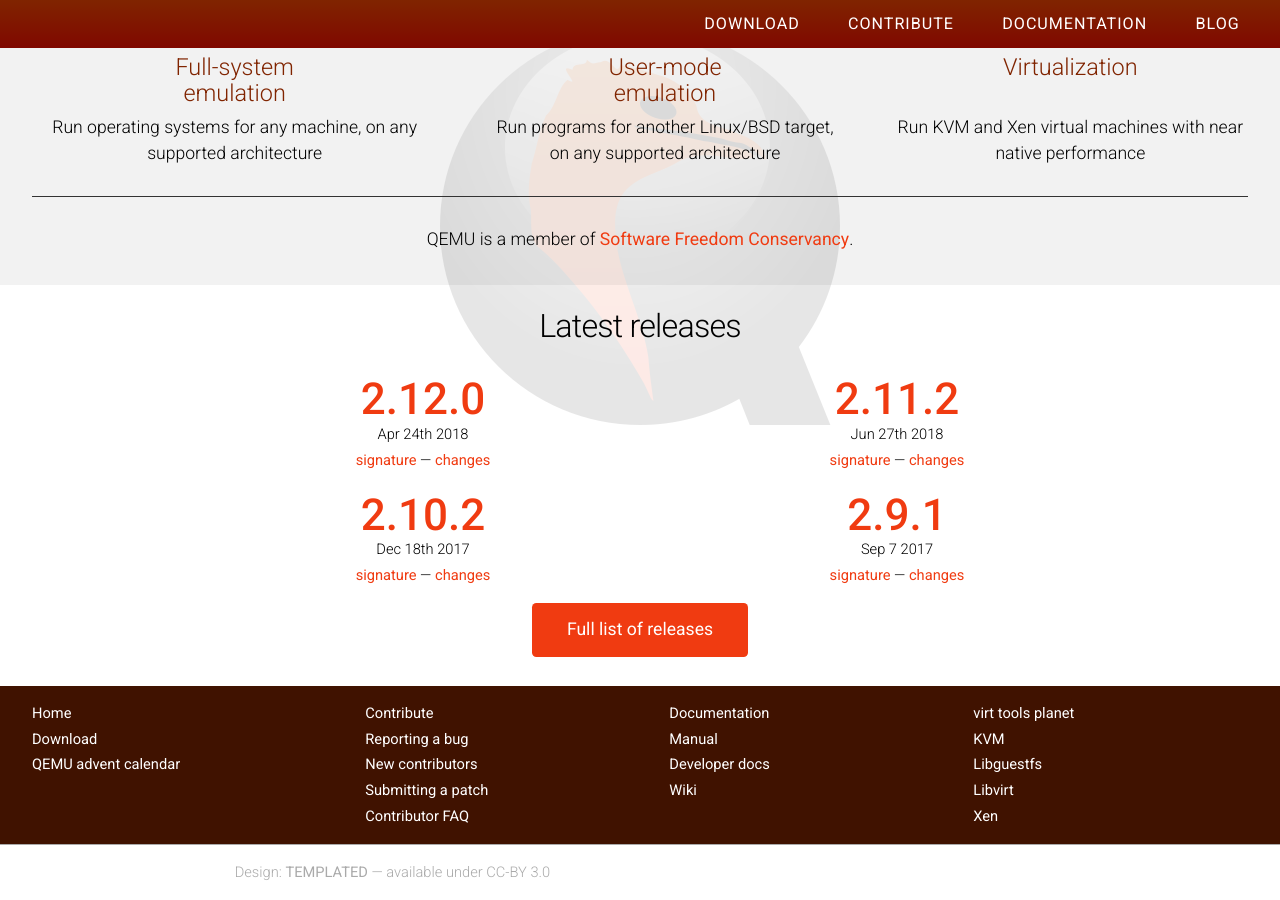
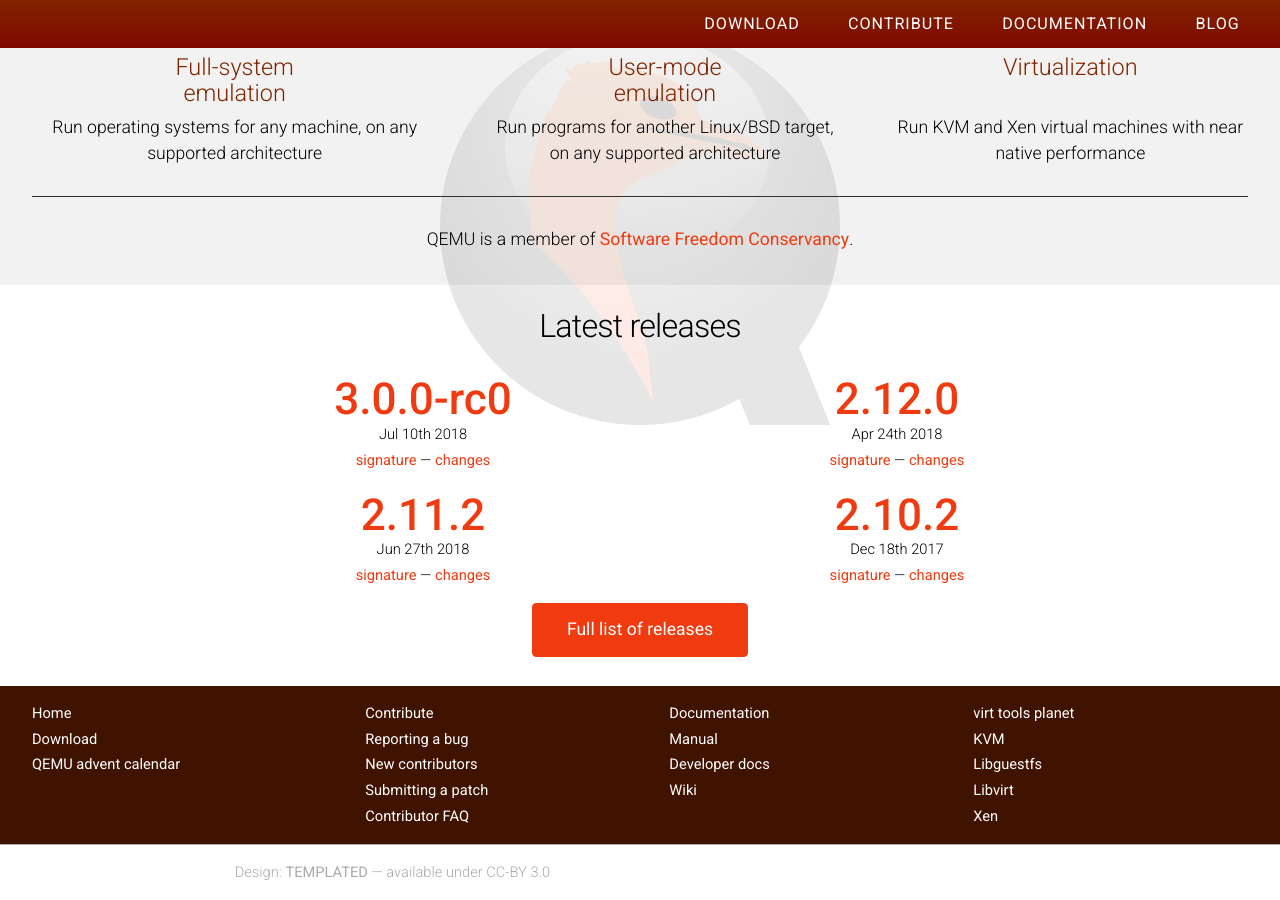
Before and after one commit to qemu/qemu-web, a Jekyll site: the page built from index.html, in a window 1280 px wide and 900 px high, scrolled down 685 px. Built offline with Jekyll 4.4.1, drawn with Linux system fonts in a browser that asks for light colours; nearby versions of some CDN libraries.

Commit message:
add v3.0.0-rc0

```diff
--- a/_data/releases.yml
+++ b/_data/releases.yml
@@ -1,3 +1,6 @@
+- branch: "3.0"
+  patch: 0-rc0
+  date: "Jul 10th 2018"
 - branch: "2.12"
   patch: 0
   date: "Apr 24th 2018"
```
